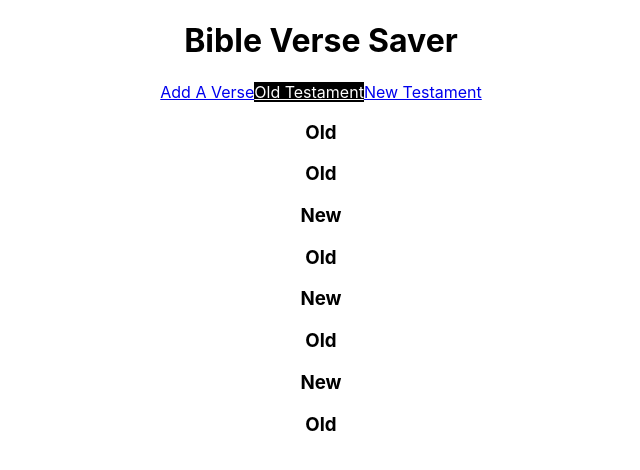
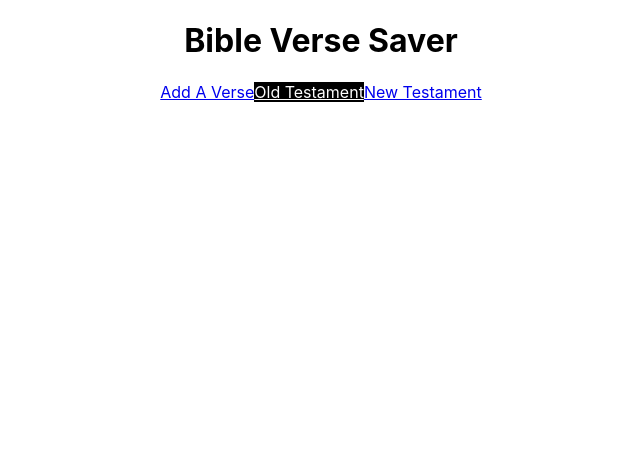
Before and after one commit to DeborahKurz/verse-app, a React (Create React App) app: page /oldtestament in a window 1280 px wide. Shown: the top 470 px of the page, without its empty margins (319-959 px from the left). Built offline with nearby package versions, Linux system fonts and the light colour scheme; data requests are answered from the project's data file.

Commit message:
Attach VerseCard to NewT.js

```diff
--- a/src/NewT.js
+++ b/src/NewT.js
@@ -1,6 +1,7 @@
 import React, {useState, useEffect} from "react";
 import Header from "./Header.js";
 import './App.css';
+import VerseCard from "./VerseCard.js";
 
 function NewT(){
     const [verses, setVerses] = useState([]);
@@ -9,15 +10,25 @@ function NewT(){
         fetch("http://localhost:3000/verses")
         .then(r=>r.json())
         .then(verseObjs => {
-            setVerses(verseObjs);
+            const newTVerses = verseObjs.filter((verse) => {
+                return verse.testament.toLowerCase() === "new";
+            });
+            setVerses(newTVerses);
         })
     }, [])
 
-    console.log("NewT", verses)
+    console.log(verses);
 
     return (
         <div className="App">
-            <Header />
+            <header>
+                <Header />
+            </header>
+            <div>
+                {verses.map((verse)=>(
+                    <VerseCard key={verse.reference} verse={verse}/>
+                ))}
+            </div>
         </div>
       );
 }
--- a/src/OldT.js
+++ b/src/OldT.js
@@ -1,6 +1,7 @@
 import React, {useState, useEffect} from "react";
 import Header from "./Header.js";
 import './App.css';
+import VerseCard from "./VerseCard.js";
 
 function OldT(){
     const [verses, setVerses] = useState([]);
@@ -20,7 +21,7 @@ function OldT(){
         <div className="App">
             <Header />
           {verses.map((verse)=>(
-                <h3 key={verse.reference}>{verse.testament}</h3>
+                <VerseCard key={verse.reference} verse={verse}/>
             ))}
         </div>
       );
--- /dev/null
+++ b/src/VerseCard.js
@@ -0,0 +1,7 @@
+import React from "react";
+
+function VerseCard({verse}){
+    console.log(verse);
+};
+
+export default VerseCard;
```
